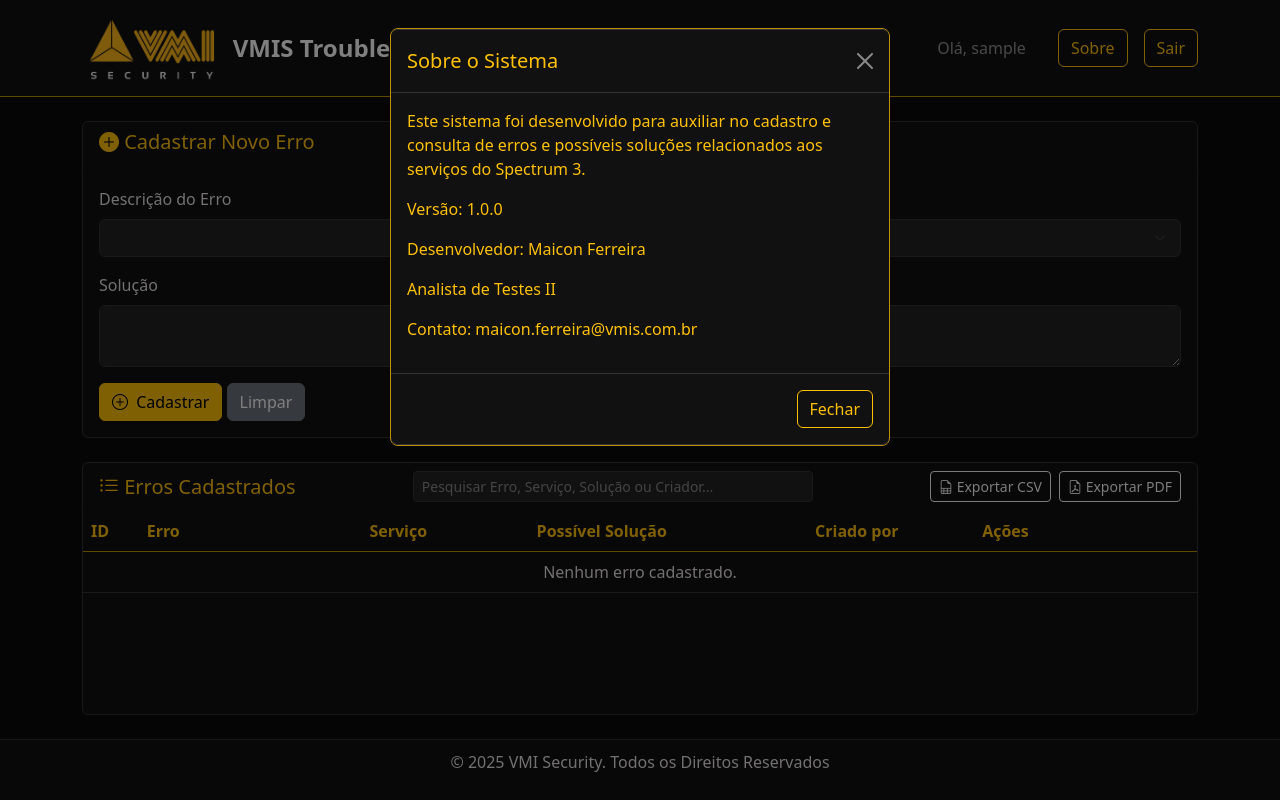
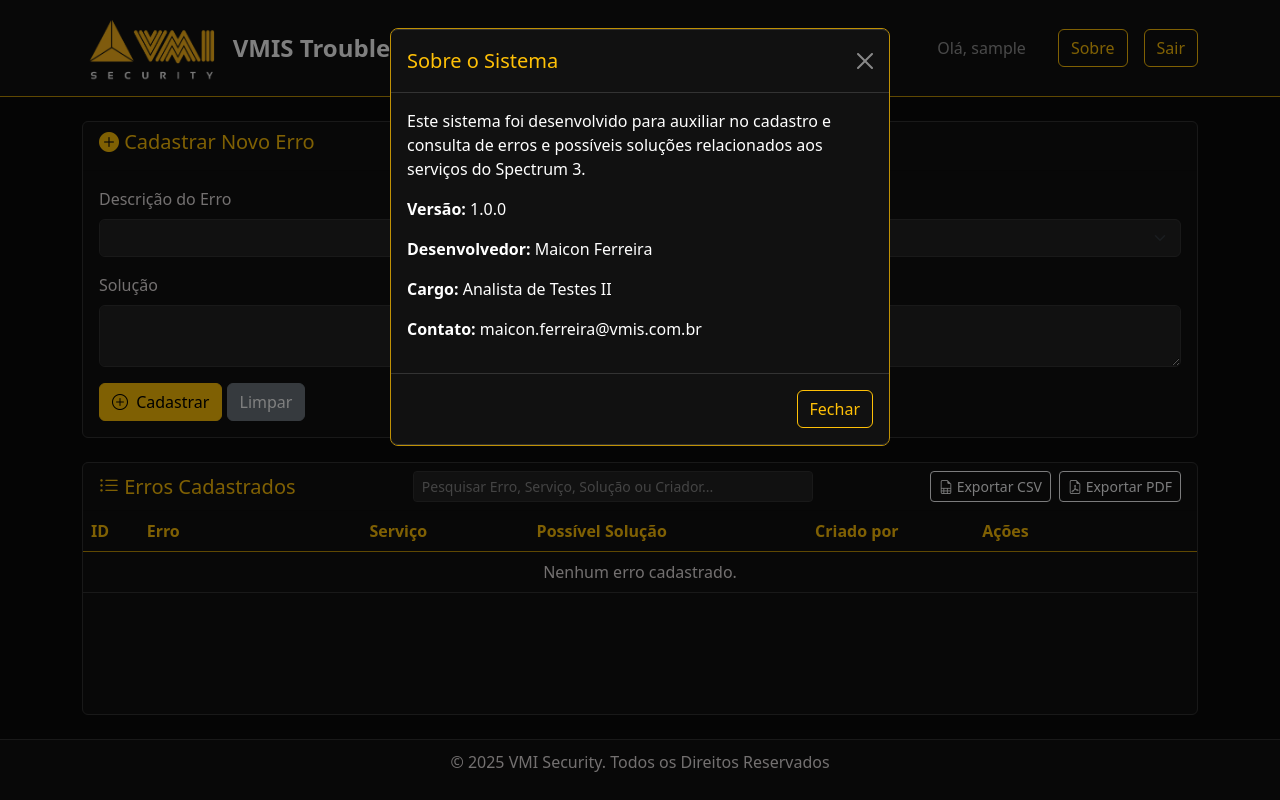
Before and after one commit to maiconferreiraa/Troubleshoot, a Flask app: page /dashboard in a window 1280 px wide, after a click on "Sobre". Run offline with Flask 3, Linux system fonts and the light colour scheme; the visitor is signed in with stand-in values (Sample User, id 1); data that the repository does not hold is empty; some libraries are stand-ins or nearby versions.

Commit message:
ADD: Melhorias botão Sobre

```diff
--- a/app.py
+++ b/app.py
@@ -16,8 +16,8 @@ from psycopg2 import extras
 from psycopg2 import errors as pg_errors
 
 # --- Configuração da Aplicação ---
-DATABASE_URL = os.environ.get("DATABASE_URL")
-#DATABASE_URL = "postgresql://vmis_db_user:8TDeUr6zcACsxeRbpKj0dO5ttJW9tDCk@dpg-d3fa0n6uk2gs73dcqv9g-a.oregon-postgres.render.com/vmis_db"
+#DATABASE_URL = os.environ.get("DATABASE_URL")
+DATABASE_URL = "postgresql://vmis_db_user:8TDeUr6zcACsxeRbpKj0dO5ttJW9tDCk@dpg-d3fa0n6uk2gs73dcqv9g-a.oregon-postgres.render.com/vmis_db"
 ALLOWED_DOMAIN = "@vmis.com.br"
 ADMIN_EMAIL = "maicon.ferreira@vmis.com.br"
 SECRET_KEY = os.environ.get("FLASK_SECRET_KEY", "chave_fallback_insegura_nao_usar")
--- a/templates/dashboard.html
+++ b/templates/dashboard.html
@@ -391,13 +391,12 @@
                     <h5 class="modal-title text-light">Sobre o Sistema</h5>
                     <button type="button" class="btn-close btn-close-white" data-bs-dismiss="modal"></button>
                 </div>
-                <div class="modal-body text-light">
-                    <p>Este sistema foi desenvolvido para auxiliar no cadastro e consulta de erros e possíveis soluções relacionados aos serviços do Spectrum 3.</p>
-                    <p>Versão: 1.0.0</p>
-                    <p>Desenvolvedor: Maicon Ferreira
-                    <p>Analista de Testes II
-                    <p>Contato: maicon.ferreira@vmis.com.br
-                    </p>
+                <div class="modal-body text-white">
+                <p>Este sistema foi desenvolvido para auxiliar no cadastro e consulta de erros e possíveis soluções relacionados aos serviços do Spectrum 3.</p>
+                <p><strong>Versão:</strong> 1.0.0</p>
+                <p><strong>Desenvolvedor:</strong> Maicon Ferreira</p>
+                <p><strong>Cargo:</strong> Analista de Testes II</p>
+                <p><strong>Contato:</strong> maicon.ferreira@vmis.com.br</p>
                 </div>
                 <div class="modal-footer">
                     <button type="button" class="btn btn-outline-warning" data-bs-dismiss="modal">Fechar</button>
```
